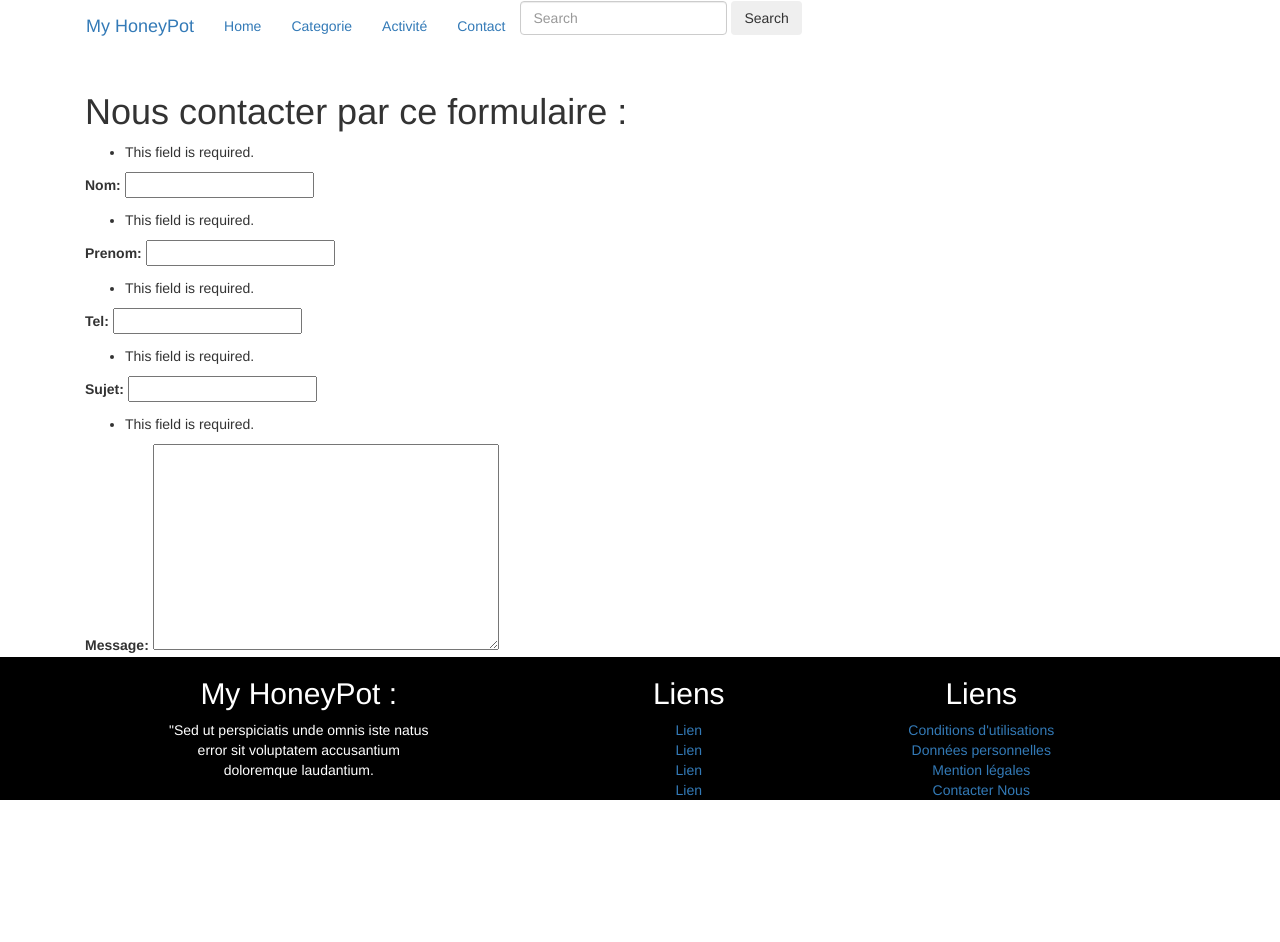
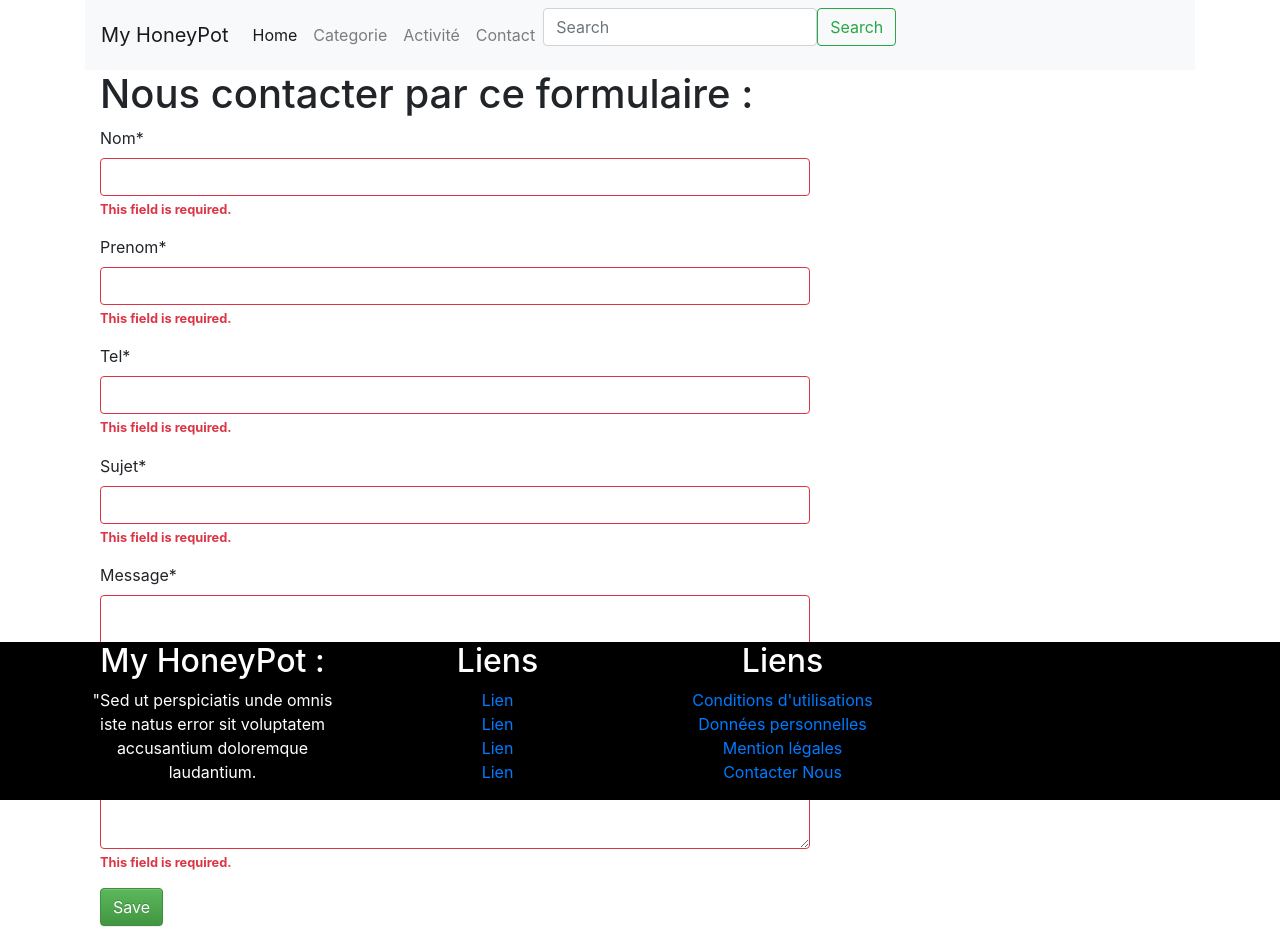
Before and after one commit to Davy971/ua-m2-ec903-django-honey-pot, a Django app: page /honeypot/contact/ in a window 1280 px wide. Before the commit the page ends 800 px from the top, so only its background shows below. Run offline with Django 3.2, Linux system fonts and the light colour scheme; some libraries are stand-ins or nearby versions.

Commit message:
boostrap 4 sur les formulaires

```diff
--- a/honeypot/templates/honeypot/base.html
+++ b/honeypot/templates/honeypot/base.html
@@ -6,17 +6,18 @@
         <meta name="viewport" content="width=device-width,initial-scale=1">
         <meta name="keywords" content="">
         <meta name="description" content="">
-        <link rel="stylesheet" href="//maxcdn.bootstrapcdn.com/bootstrap/3.2.0/css/bootstrap.min.css">
+        <link rel="stylesheet" href="https://stackpath.bootstrapcdn.com/bootstrap/4.1.3/css/bootstrap.min.css" integrity="sha384-MCw98/SFnGE8fJT3GXwEOngsV7Zt27NXFoaoApmYm81iuXoPkFOJwJ8ERdknLPMO" crossorigin="anonymous">
         <link rel="stylesheet" href="//maxcdn.bootstrapcdn.com/bootstrap/3.2.0/css/bootstrap-theme.min.css">
         <link href='//fonts.googleapis.com/css?family=Lobster&subset=latin,latin-ext' rel='stylesheet' type='text/css'>
         <script src="//cdnjs.cloudflare.com/ajax/libs/jquery/3.2.1/jquery.min.js"></script>
+        <script src="https://stackpath.bootstrapcdn.com/bootstrap/4.1.3/js/bootstrap.min.js" integrity="sha384-ChfqqxuZUCnJSK3+MXmPNIyE6ZbWh2IMqE241rYiqJxyMiZ6OW/JmZQ5stwEULTy" crossorigin="anonymous"></script>
         <title>Django HoneyPot</title>
 
     </head>
     <body>
       <div class="container">
 
-              <nav class="navbar navbar-light bg-faded">
+              <nav class="navbar navbar-expand-sm bg-light navbar-light">
               <a class="navbar-brand" href="{% url 'honeypot_accueil' %}">My HoneyPot</a>
               <ul class="nav navbar-nav">
                 <li class="nav-item active">
--- a/honeypot/templates/honeypot/contact.html
+++ b/honeypot/templates/honeypot/contact.html
@@ -1,10 +1,11 @@
 {% extends 'honeypot/base.html' %}
+{% load crispy_forms_tags %}
 {% block content %}
 
 <h1>Nous contacter par ce formulaire :</h1>
 <form method="POST" class="post-form">{% csrf_token %}
-    {{ form.as_p }}
-    <button type="submit" class="save btn btn-default">Save</button>
+      {{ form|crispy }}
+    <button type="submit" class="btn btn-success">Save</button>
 </form>
 
 {% endblock %}
--- a/project/settings.py
+++ b/project/settings.py
@@ -32,6 +32,7 @@
 
 INSTALLED_APPS = [
     'honeypot.apps.HoneypotConfig',
+    'crispy_forms',
     'django.contrib.admin',
     'django.contrib.auth',
     'django.contrib.contenttypes',
@@ -39,6 +40,7 @@
     'django.contrib.messages',
     'django.contrib.staticfiles',
 ]
+CRISPY_TEMPLATE_PACK = 'bootstrap4'
 
 MIDDLEWARE = [
     'django.middleware.security.SecurityMiddleware',
```
Also changed, not shown: honeypot/templates/honeypot/login.html (+4 -3 lines).
